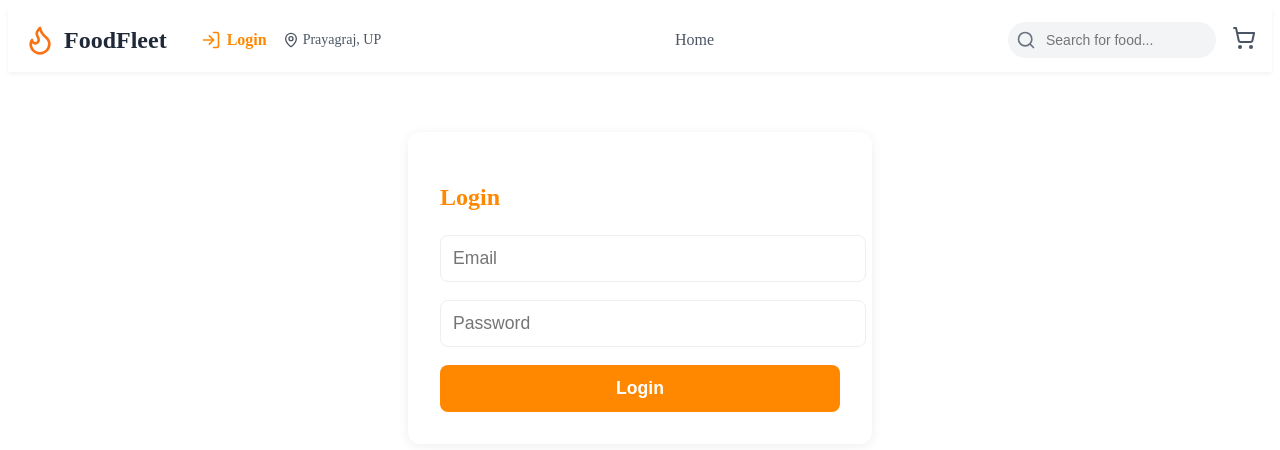
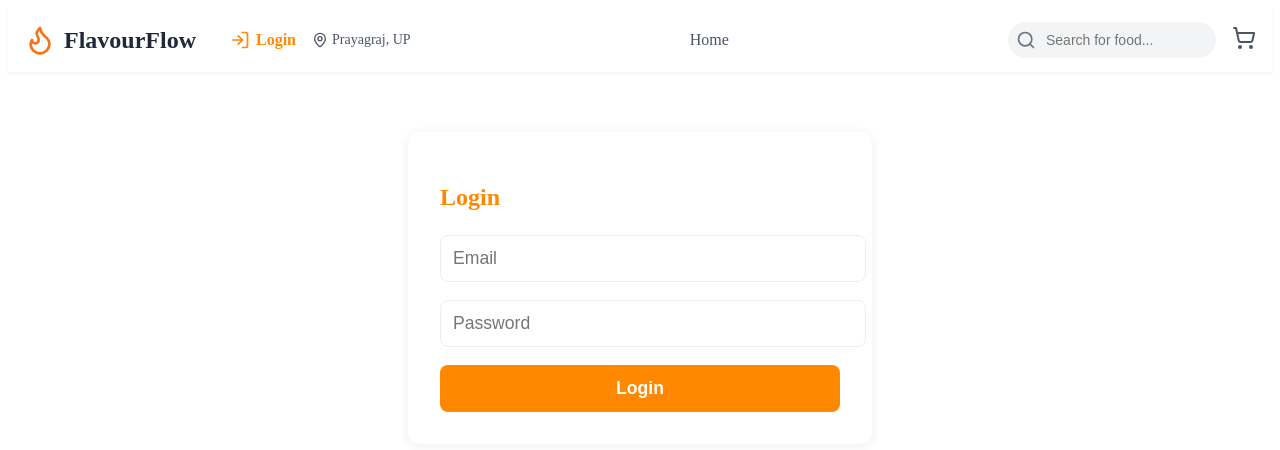
Before and after one commit to Adarsh240-feb/Food, a React (Vite) app: page /Food/login in a window 1280 px wide. Shown: the top 450 px of the page. Built offline with nearby package versions, Linux system fonts and the light colour scheme.

Commit message:
Updated Nav.jsx

```diff
--- a/src/Components/Nav.jsx
+++ b/src/Components/Nav.jsx
@@ -28,7 +28,7 @@ const Nav = ({ allFoods, cartItemCount, addToCart }) => {
                 <div className="navbar-left">
                     <Link to="/" className="navbar-logo">
                         <Flame className="navbar-logo-icon" />
-                        <span className="navbar-logo-text">FoodFleet</span>
+                        <span className="navbar-logo-text">FlavourFlow</span>
                     </Link>
                     {/* Login link next to logo */}
                     <Link to="/login" className="icon-link login-link" style={{ marginLeft: "18px", display: "flex", alignItems: "center", color: "#ff8800", fontWeight: 600 }}>
```
